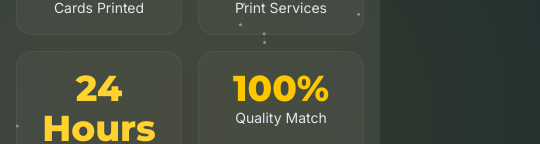
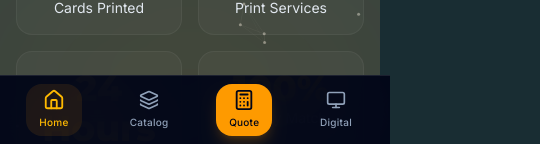
Before and after one commit to nishant-k1/nexbaron-web, a Next.js app: page /print in a window 390 px wide. Shown: the part 700-844 px from the top of the page, 540 px wide, since content can reach past the window. Built offline with nearby package versions, Linux system fonts and the light colour scheme; no server answers.

Commit message:
Add mobile bottom nav, app-like web UX and fix menu drag

```diff
--- a/app/globals.css
+++ b/app/globals.css
@@ -264,4 +264,18 @@ section:not(.rdp-month):nth-child(even) {
 }
 html {
   scrollbar-gutter: stable;
+  overflow-x: hidden;
 }
+
+body {
+  overflow-x: hidden;
+}
+
+/* Mobile app utilities */
+.scrollbar-none {
+  -ms-overflow-style: none;
+  scrollbar-width: none;
+}
+.scrollbar-none::-webkit-scrollbar {
+  display: none;
+}
--- a/app/layout.tsx
+++ b/app/layout.tsx
@@ -8,6 +8,7 @@ import { Footer } from "@/components/footer/footer";
 import GlobalMeshBackgroundDynamic from "@/components/motion/global-mesh-background-dynamic";
 import { PageTransition } from "@/components/motion/page-transition";
 import { ScrollProgress } from "@/components/motion/scroll-progress";
+import { MobileBottomNav } from "@/components/navigation/mobile-bottom-nav";
 import { Navigation } from "@/components/navigation/navigation";
 import { FloatingActions } from "@/components/ui/floating-actions";
 import {
@@ -191,7 +192,9 @@ export default async function RootLayout({ children }: { children: React.ReactNo
                 <PageTransition>{children}</PageTransition>
               </main>
               <Footer digital={digital} print={print} />
+              <div className="h-[72px] lg:hidden shrink-0" aria-hidden="true" />
               <FloatingActions />
+              <MobileBottomNav />
             </AuthProvider>
           </ThemeProvider>
         </ErrorBoundary>
--- a/app/print/page.tsx
+++ b/app/print/page.tsx
@@ -134,14 +134,14 @@ export default async function PrintLandingPage() {
             </h2>
           </div>
 
-          <div className="grid grid-cols-1 md:grid-cols-2 lg:grid-cols-3 gap-6">
+          <div className="flex gap-4 overflow-x-auto snap-x snap-mandatory pb-4 sm:grid sm:grid-cols-2 lg:grid-cols-3 sm:gap-6 sm:overflow-visible sm:pb-0 scrollbar-none">
             {featured.map((prod) => {
               const Icon = getProductIcon(prod.icon);
               return (
                 <Link
                   key={prod.slug}
                   href={`/print/products/${prod.slug}`}
-                  className="group p-6 rounded-2xl bg-white/[0.03] border border-white/10 hover:border-amber-500/40 transition-all duration-300 backdrop-blur-md hover:bg-white/[0.06]"
+                  className="group p-6 rounded-2xl bg-white/[0.03] border border-white/10 hover:border-amber-500/40 transition-all duration-300 backdrop-blur-md hover:bg-white/[0.06] min-w-[85vw] sm:min-w-0 snap-start shrink-0 sm:shrink"
                 >
                   <div className="flex items-center justify-between mb-6">
                     <div className="p-3 rounded-xl bg-amber-500/10 border border-amber-500/30 text-amber-400 group-hover:scale-110 transition-transform">
--- /dev/null
+++ b/components/navigation/mobile-bottom-nav.tsx
@@ -0,0 +1,99 @@
+"use client";
+
+import { Calculator, FileText, Home, Layers, Monitor, Printer } from "lucide-react";
+import Link from "next/link";
+import { usePathname } from "next/navigation";
+
+type BottomNavItem = {
+  href: string;
+  label: string;
+  icon: React.ComponentType<{ className?: string }>;
+  active?: boolean;
+  primary?: boolean;
+};
+
+export function MobileBottomNav() {
+  const pathname = usePathname();
+  const isDigital = pathname.startsWith("/digital");
+  const isPrint = pathname.startsWith("/print");
+
+  const items: BottomNavItem[] = isDigital
+    ? [
+        { href: "/digital", label: "Home", icon: Home, active: pathname === "/digital" },
+        {
+          href: "/digital/solutions",
+          label: "Services",
+          icon: Layers,
+          active: pathname.startsWith("/digital/solutions"),
+        },
+        {
+          href: "/digital/pricing",
+          label: "Pricing",
+          icon: FileText,
+          active: pathname.startsWith("/digital/pricing"),
+          primary: true,
+        },
+        { href: "/print", label: "Print", icon: Printer, active: false },
+      ]
+    : isPrint
+      ? [
+          { href: "/print", label: "Home", icon: Home, active: pathname === "/print" },
+          {
+            href: "/print/products",
+            label: "Catalog",
+            icon: Layers,
+            active: pathname.startsWith("/print/products"),
+          },
+          {
+            href: "/print/quote",
+            label: "Quote",
+            icon: Calculator,
+            active: pathname.startsWith("/print/quote"),
+            primary: true,
+          },
+          { href: "/digital", label: "Digital", icon: Monitor, active: false },
+        ]
+      : [
+          { href: "/", label: "Home", icon: Home, active: pathname === "/" },
+          { href: "/digital", label: "Digital", icon: Monitor, active: false },
+          { href: "/print", label: "Print", icon: Printer, active: false },
+          { href: "/about", label: "About", icon: FileText, active: pathname === "/about" },
+        ];
+
+  return (
+    <nav
+      aria-label="Mobile navigation"
+      className="lg:hidden fixed bottom-0 left-0 right-0 z-40 bg-slate-950/95 backdrop-blur-xl border-t border-white/10 pb-[env(safe-area-inset-bottom)]"
+    >
+      <div className="flex items-center justify-around px-2 py-2">
+        {items.map(({ href, label, icon: Icon, active, primary }) => (
+          <Link
+            key={href}
+            href={href}
+            aria-current={active ? "page" : undefined}
+            className={`flex flex-col items-center justify-center gap-1 px-3 py-1.5 rounded-xl min-w-[56px] transition-colors ${
+              primary
+                ? isPrint
+                  ? "bg-amber-500 text-slate-950 font-bold shadow-lg shadow-amber-500/20"
+                  : "bg-teal-500 text-slate-950 font-bold shadow-lg shadow-teal-500/20"
+                : active
+                  ? isPrint
+                    ? "text-amber-400 bg-amber-500/10"
+                    : "text-teal-400 bg-teal-500/10"
+                  : "text-slate-400 hover:text-white"
+            }`}
+          >
+            <Icon
+              className={`w-5 h-5 ${active || primary ? "scale-110" : ""} transition-transform`}
+            />
+            <span className="text-[10px] font-medium tracking-wide">{label}</span>
+          </Link>
+        ))}
+      </div>
+    </nav>
+  );
+}
+
+export function StickyBottomCTA() {
+  return null;
+}
--- a/components/ui/floating-actions.tsx
+++ b/components/ui/floating-actions.tsx
@@ -30,7 +30,7 @@ export function FloatingActions() {
 
   return (
     <div
-      className={`fixed bottom-6 right-6 z-50 flex flex-col gap-3 transition-all duration-500 ${
+      className={`fixed bottom-[88px] lg:bottom-6 right-6 z-50 flex flex-col gap-3 transition-all duration-500 ${
         visible ? "translate-y-0 opacity-100" : "translate-y-4 opacity-0 invisible"
       }`}
     >
```
Also changed, not shown: components/navigation/digital-navigation.tsx (+72 -4 lines), components/navigation/print-navigation.tsx (+70 -4 lines).
